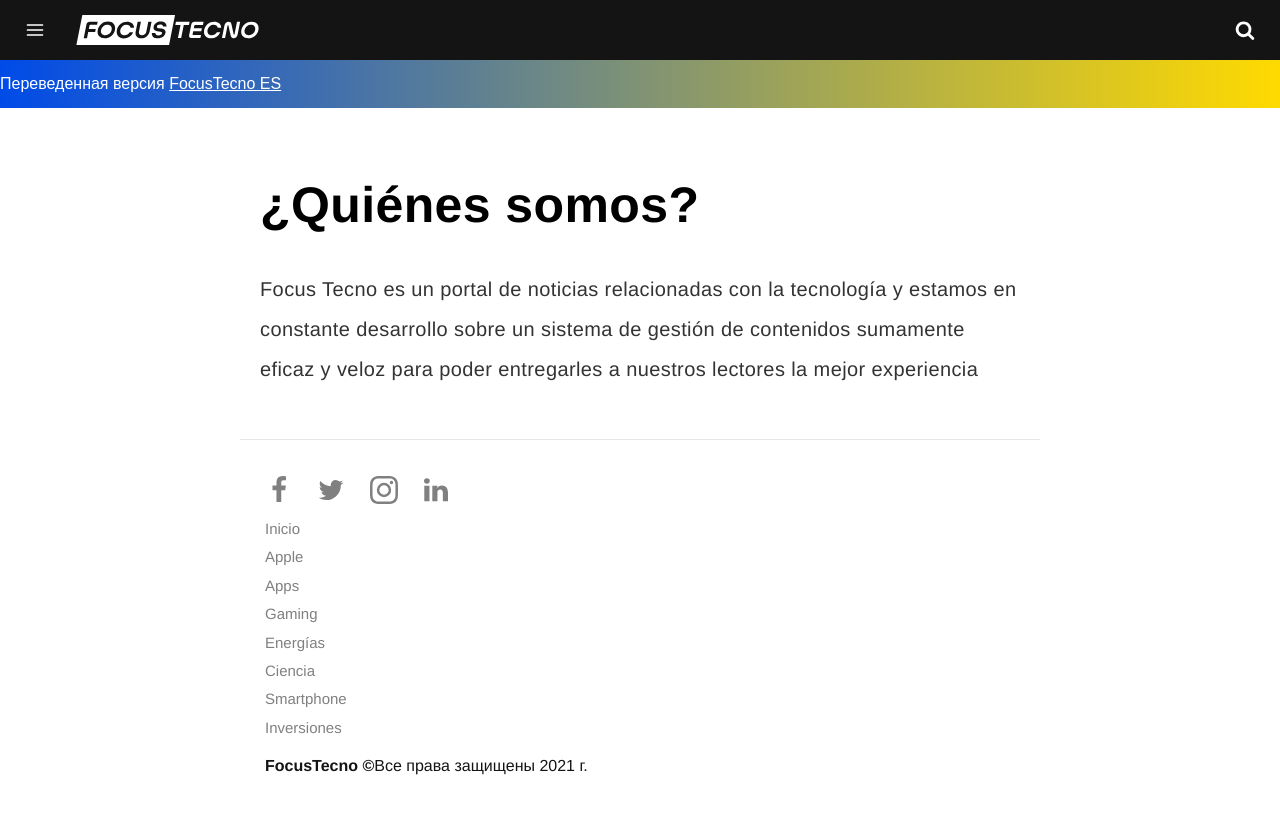
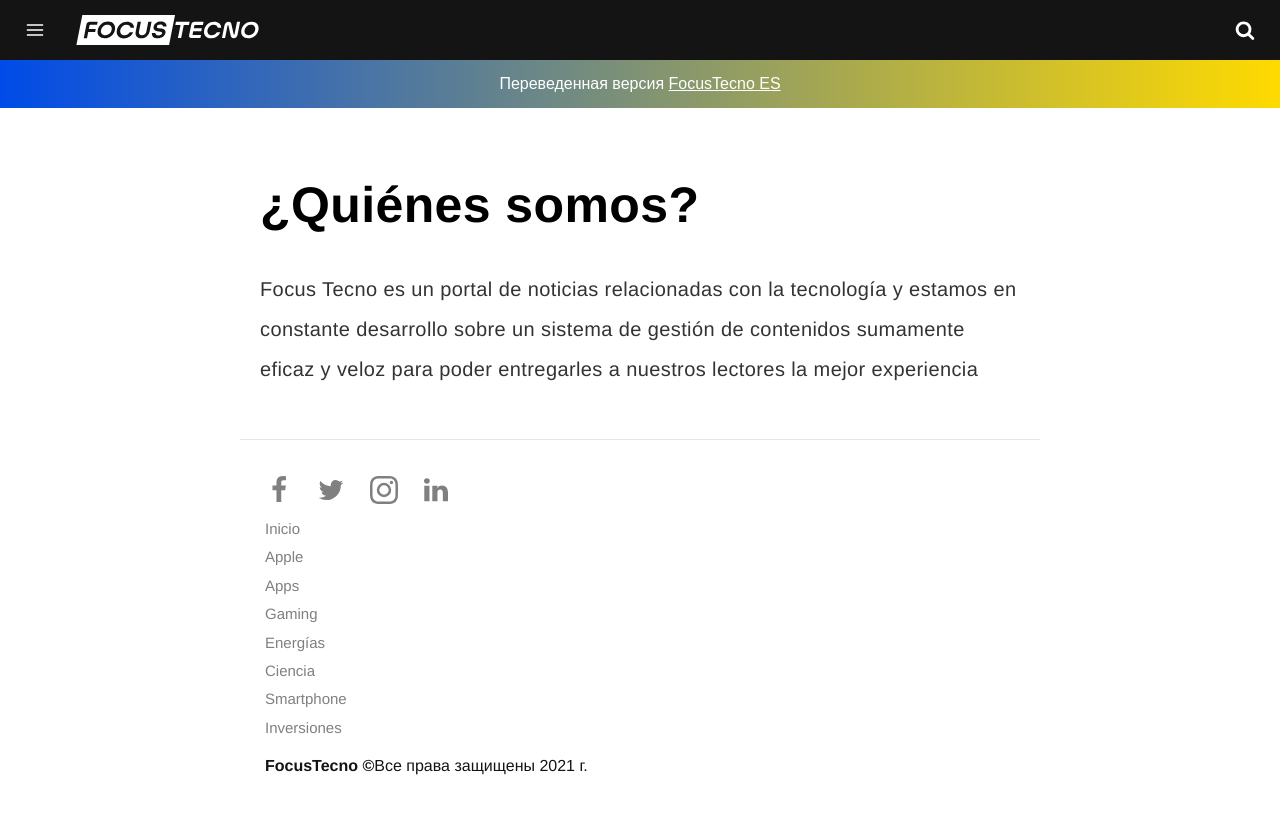
Before and after one commit to Focustecnoua/focusua, a Jekyll site: the page built from pages/about-1.md, in a window 1280 px wide. Shown: the top 814 px of the page. Built offline with Jekyll 4.4.1, drawn with Linux system fonts in a browser that asks for light colours; some web fonts are replaced; comment, search, counter and statistics services are not loaded.

Commit message:
header.html: changed

```diff
--- a/_includes/header.html
+++ b/_includes/header.html
@@ -22,7 +22,7 @@
 
 </header>
 
-<div class="bar-header" style="background: linear-gradient(90deg, rgba(0,75,232,1) 0%, rgba(255,218,0,1) 100%);width:100%;top:60px;color:#fff;">Переведенная версия <a style="color:#fff;" href="https://focustecno.com/">FocusTecno ES</a> </div>
+<div class="bar-header" style="background: linear-gradient(90deg, rgba(0,75,232,1) 0%, rgba(255,218,0,1) 100%);width:100%;top:60px;color:#fff;text-align:center">Переведенная версия <a style="color:#fff;" href="https://focustecno.com/">FocusTecno ES</a> </div>
 
 <div id="mask" class="overlay"></div>
 
```
